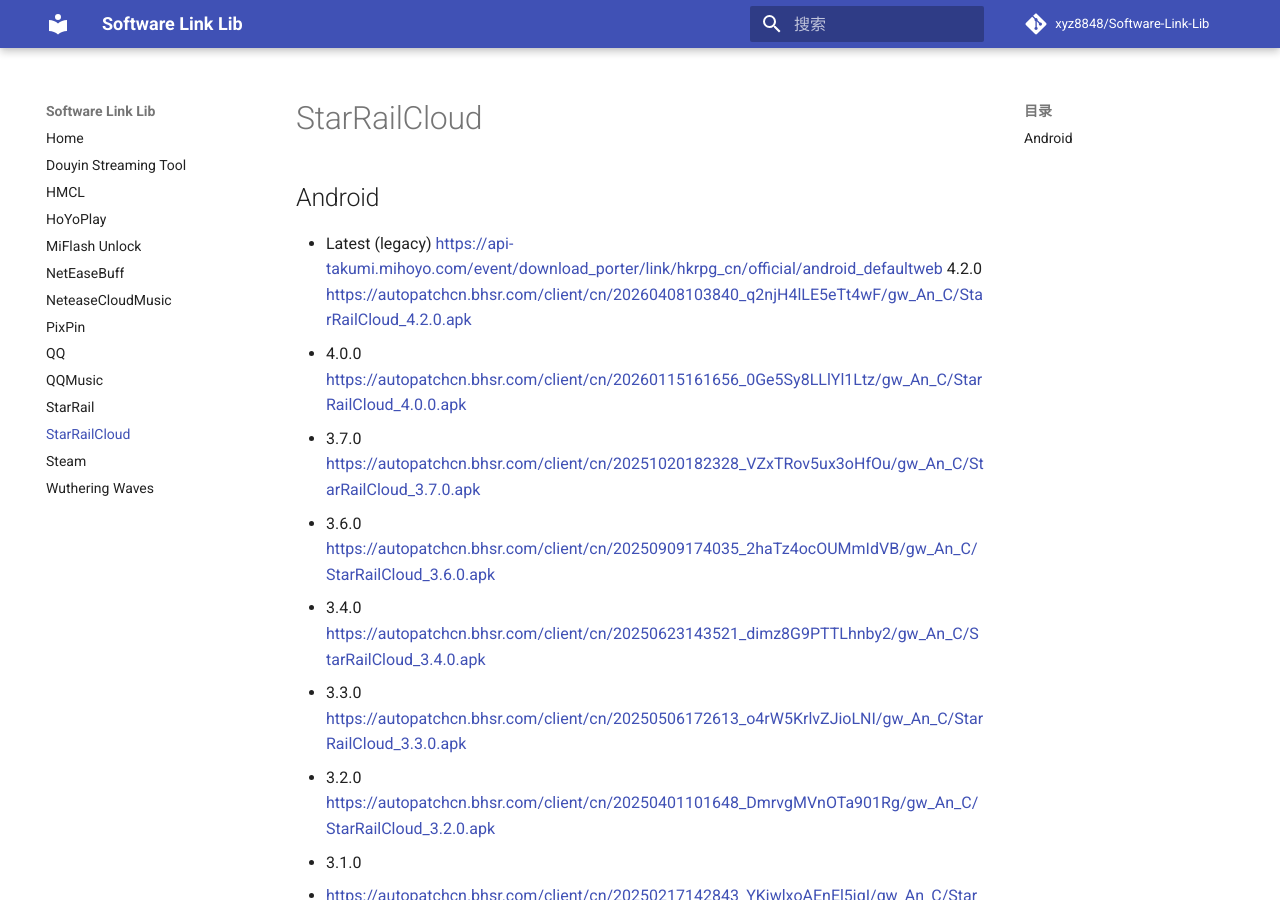
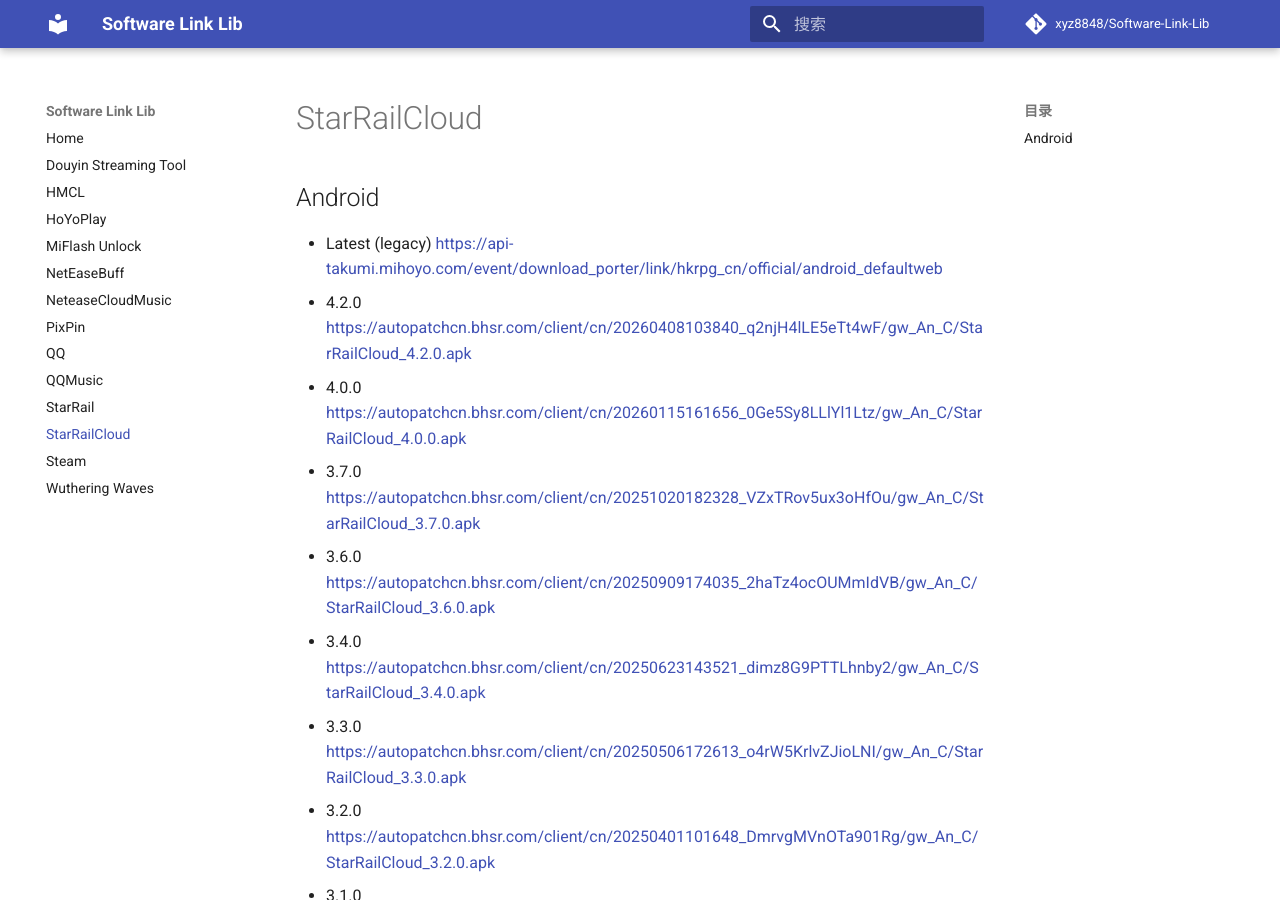
Before and after one commit to xyz8848/Software-Link-Lib, an MkDocs documentation site: the page built from docs/StarRailCloud.md, in a window 1280 px wide and 900 px high. Built offline with MkDocs 1.6.1 and Material for MkDocs 9.7.7, drawn with Linux system fonts in a browser that asks for light colours; comment, search, counter and statistics services are not loaded.

```diff
--- a/docs/StarRailCloud.md
+++ b/docs/StarRailCloud.md
@@ -2,7 +2,7 @@
 
 ## Android
 - Latest (legacy) [https://api-takumi.mihoyo.com/event/download_porter/link/hkrpg_cn/official/android_defaultweb](https://api-takumi.mihoyo.com/event/download_porter/link/hkrpg_cn/official/android_defaultweb)
-  4.2.0 [https://autopatchcn.bhsr.com/client/cn/20260408103840_q2njH4lLE5eTt4wF/gw_An_C/StarRailCloud_4.2.0.apk](https://autopatchcn.bhsr.com/client/cn/20260408103840_q2njH4lLE5eTt4wF/gw_An_C/StarRailCloud_4.2.0.apk)
+- 4.2.0 [https://autopatchcn.bhsr.com/client/cn/20260408103840_q2njH4lLE5eTt4wF/gw_An_C/StarRailCloud_4.2.0.apk](https://autopatchcn.bhsr.com/client/cn/20260408103840_q2njH4lLE5eTt4wF/gw_An_C/StarRailCloud_4.2.0.apk)
 - 4.0.0 [https://autopatchcn.bhsr.com/client/cn/20260115161656_0Ge5Sy8LLlYl1Ltz/gw_An_C/StarRailCloud_4.0.0.apk](https://autopatchcn.bhsr.com/client/cn/20260115161656_0Ge5Sy8LLlYl1Ltz/gw_An_C/StarRailCloud_4.0.0.apk)
 - 3.7.0 [https://autopatchcn.bhsr.com/client/cn/20251020182328_VZxTRov5ux3oHfOu/gw_An_C/StarRailCloud_3.7.0.apk](https://autopatchcn.bhsr.com/client/cn/20251020182328_VZxTRov5ux3oHfOu/gw_An_C/StarRailCloud_3.7.0.apk)
 - 3.6.0 [https://autopatchcn.bhsr.com/client/cn/20250909174035_2haTz4ocOUMmIdVB/gw_An_C/StarRailCloud_3.6.0.apk](https://autopatchcn.bhsr.com/client/cn/20250909174035_2haTz4ocOUMmIdVB/gw_An_C/StarRailCloud_3.6.0.apk)
```
